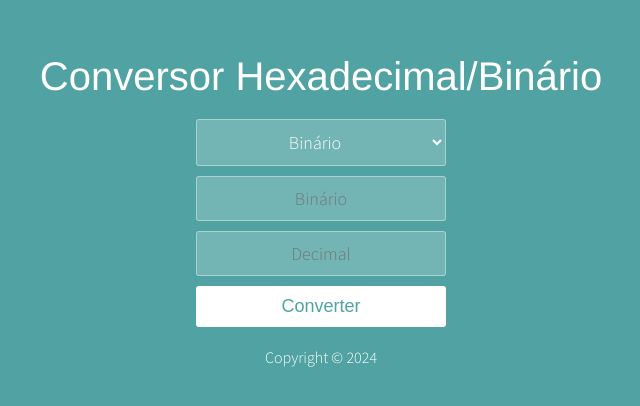
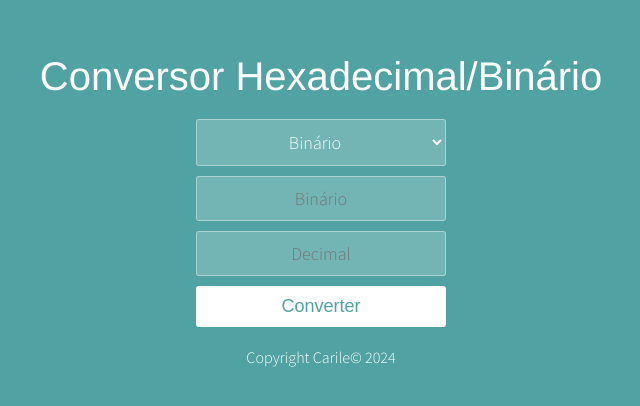
Before and after one commit to carolliie/hexadecimal-converter, a React (Create React App) app: page / in a window 1280 px wide. Shown: the part 174-580 px from the top of the page, without its empty margins (319-959 px from the left). Built offline with nearby package versions, Linux system fonts and the light colour scheme.

Commit message:
footer name

```diff
--- a/src/components/Footer.jsx
+++ b/src/components/Footer.jsx
@@ -5,7 +5,7 @@ const currentYear = new Date().getFullYear();
 function Footer() {
     return (
         <footer>
-            <p>Copyright © {currentYear}</p>
+            <p>Copyright Carile© {currentYear}</p>
         </footer>
     )
 }
--- a/src/index.js
+++ b/src/index.js
@@ -3,9 +3,3 @@ import ReactDOM from "react-dom";
 import App from "./components/App";
 
 ReactDOM.render(<App />, document.getElementById("root"));
-
-//Challenge: Without moving the userIsRegistered variable,
-//1. Show Login as the button text if userIsRegistered is true.
-//Show Register as the button text if userIsRegistered is false.
-//2. Only show the Confirm Password input if userIsRegistered is false.
-//Don't show it if userIsRegistered is true.
```
